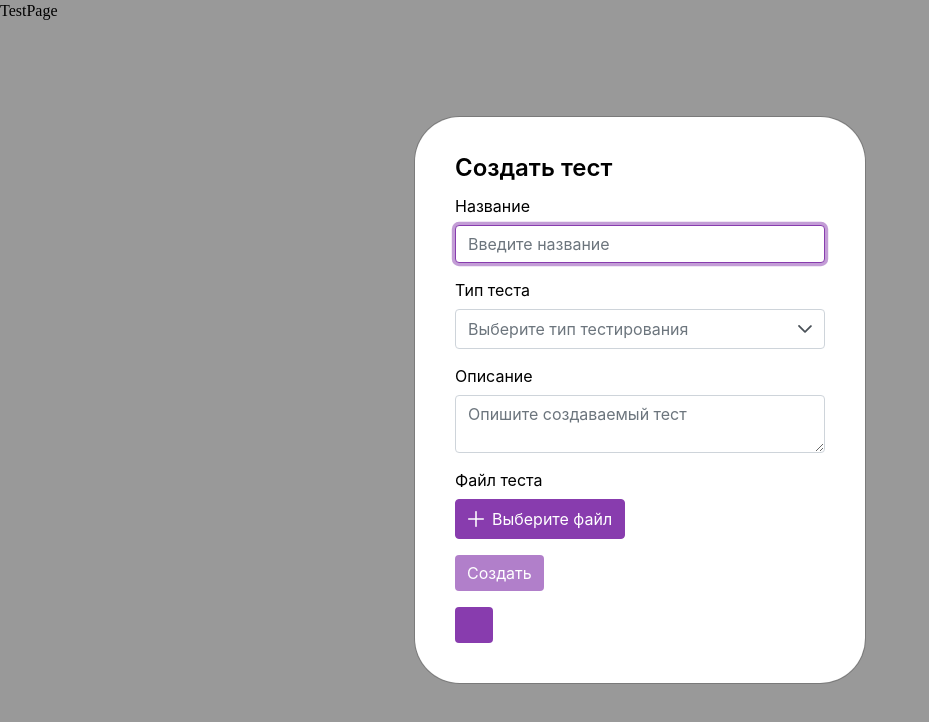
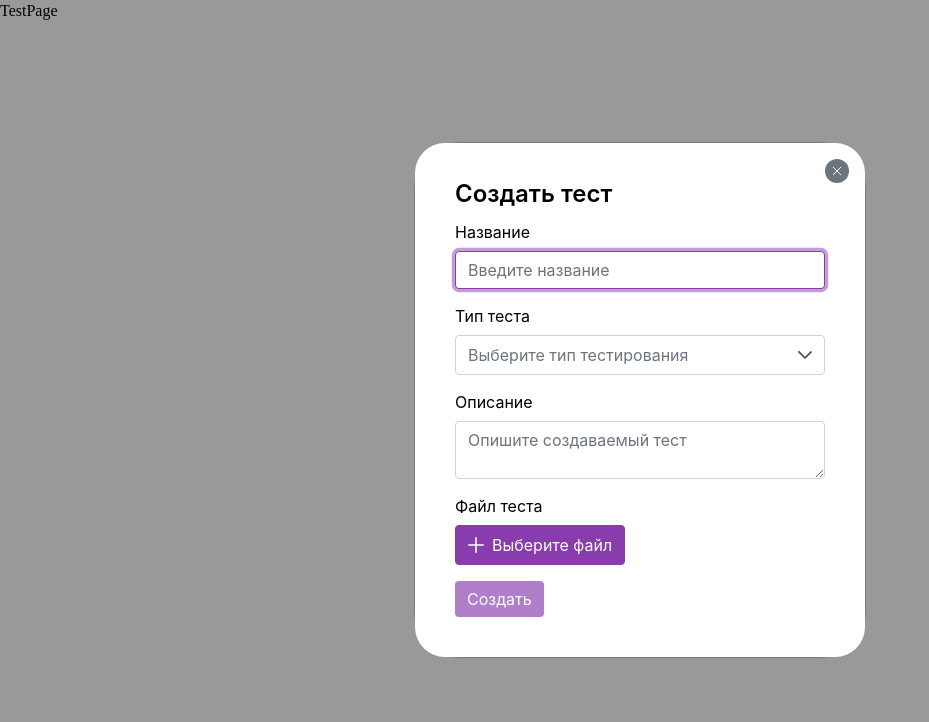
Before and after one commit to os-nsu/ostest-front, a React (Vite) app: page /tests in a window 1280 px wide. Shown: the top 722 px of the page, without its empty margins (0-929 px from the left). Built offline with nearby package versions, Linux system fonts and the light colour scheme.

Commit message:
12200 edit ModalCreateTest: set up close button

```diff
--- a/src/components/modals/ModalCreateTest/ModalCreateTest.tsx
+++ b/src/components/modals/ModalCreateTest/ModalCreateTest.tsx
@@ -14,7 +14,13 @@ export default function ModalCreateTest() {
         <div className={styles.container}>
           <span className={styles.title}>Создать тест</span>
           <TestForm />
-          <Button icon={IconClose} />
+          <Button
+            className={styles.close}
+            icon={<img src={IconClose} alt="" />}
+            severity="secondary"
+            raised={false}
+            rounded
+          />
         </div>
       )}
     />
--- a/src/styles/components/ModalCreateTest.module.scss
+++ b/src/styles/components/ModalCreateTest.module.scss
@@ -3,10 +3,11 @@
   border-radius: 45px;
 
   & .container {
+    position: relative;
     width: 450px;
     background-color: white;
     padding: 40px;
-    border-radius: 45px;
+    border-radius: 30px;
 
     display: flex;
     flex-direction: column;
@@ -16,5 +17,15 @@
       font-size: 24px;
       font-weight: 600;
     }
+
+    & .close {
+      width: 24px;
+      height: 24px;
+      padding: 6px;
+
+      position: absolute;
+      top: 16px;
+      right: 16px;
+    }
   }
 }
```
Also changed, not shown: public/close.svg.
